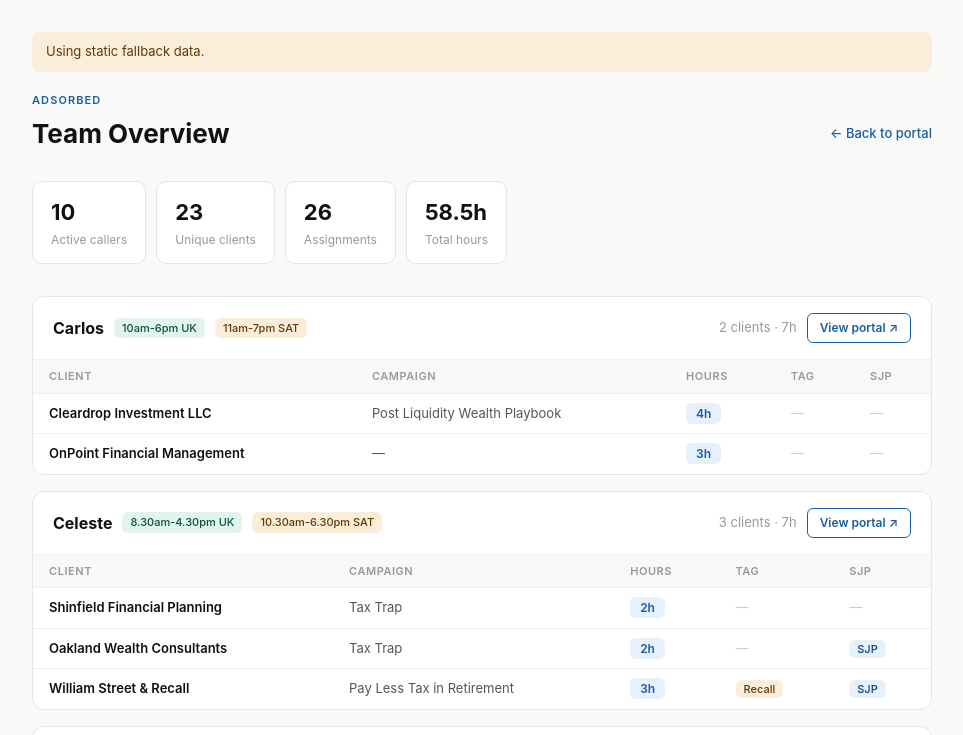
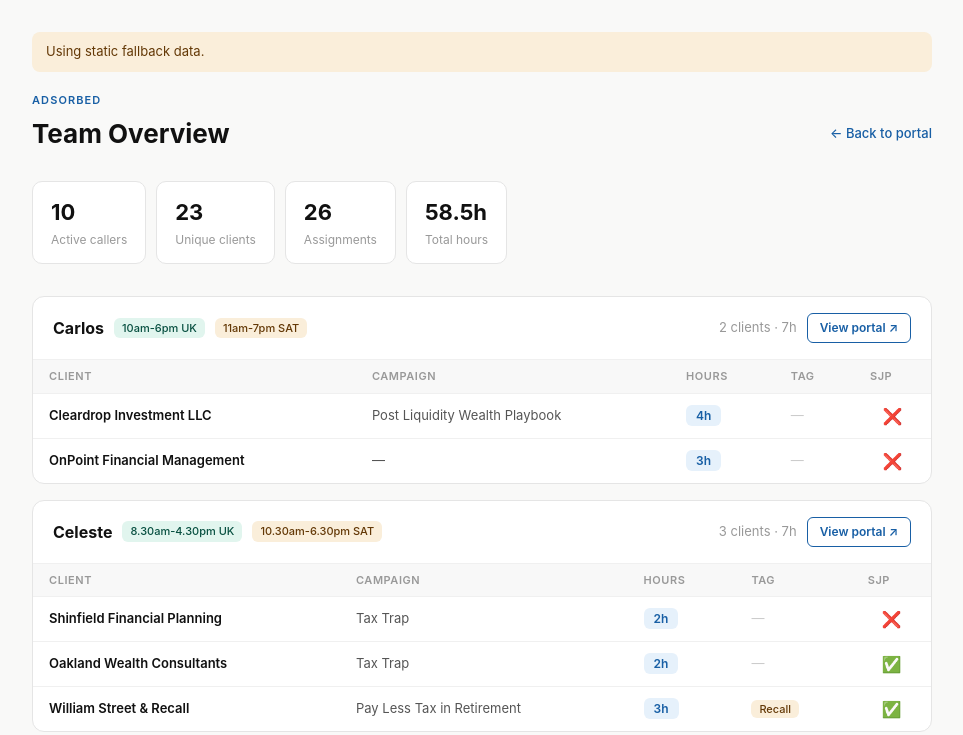
Before and after one commit to adsorbed/adsorbed-caller-portal, a Next.js app: page /admin in a window 1280 px wide. Shown: the top 735 px of the page, without its empty margins (158-1121 px from the left). Built offline with nearby package versions, Linux system fonts and the light colour scheme.

Commit message:
Replace SJP badge with tick/cross emoji

```diff
--- a/app/admin/page.tsx
+++ b/app/admin/page.tsx
@@ -120,8 +120,8 @@ export default async function AdminPage() {
                             <td style={{ padding: '10px 16px' }}>
                               {client.tag ? <span style={{ background: '#FAEEDA', color: '#633806', fontWeight: 500, fontSize: 11, padding: '2px 8px', borderRadius: 6 }}>{client.tag}</span> : <span style={{ color: '#ccc' }}>—</span>}
                             </td>
-                            <td style={{ padding: '10px 16px' }}>
-                              {client.sjp === 'Yes' ? <span style={{ background: '#E6F1FB', color: '#0C447C', fontWeight: 500, fontSize: 11, padding: '2px 8px', borderRadius: 6 }}>SJP</span> : <span style={{ color: '#ccc' }}>—</span>}
+                            <td style={{ padding: '10px 16px', fontSize: 16, textAlign: 'center' as const }}>
+                              {client.sjp === 'Yes' ? '✅' : '❌'}
                             </td>
                           </tr>
                         ))}
```
